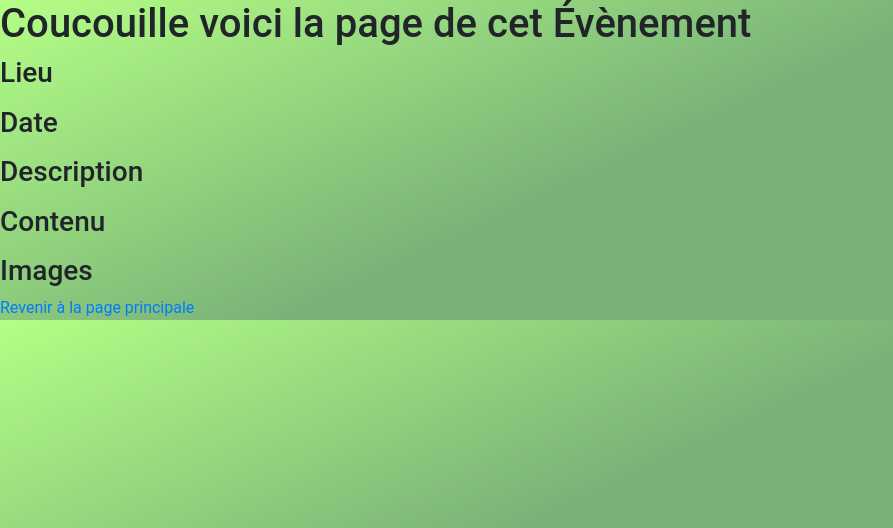
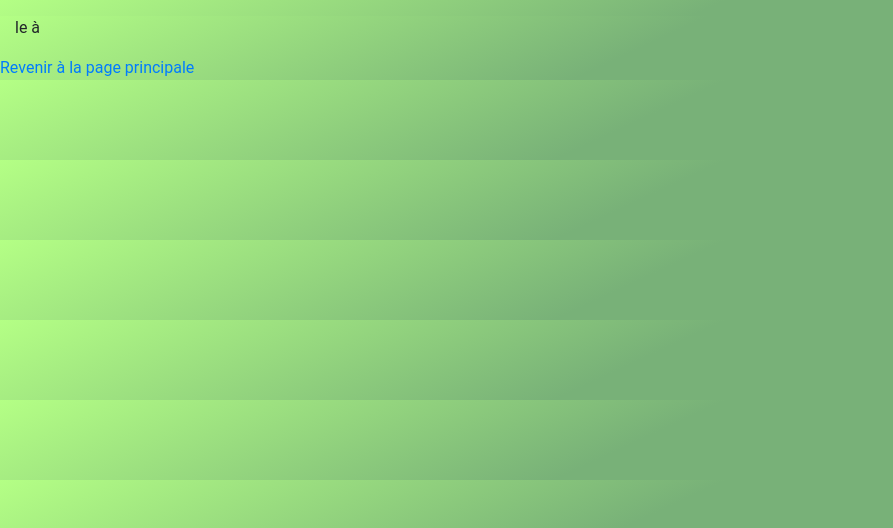
Before and after one commit to florianmathieudev/GRBA, a PHP site: template GRBA/templates/main/currentEvent.html.twig in a window 1280 px wide. Shown: the top 528 px of the page, without its empty margins (0-893 px from the left). Run offline with PHP 8.4, Linux system fonts and the light colour scheme; the template is opened without the code that fills it, so the values that code supplies are empty; some libraries are stand-ins or nearby versions.

Commit message:
currentEevnt

```diff
--- a/GRBA/templates/base.html.twig
+++ b/GRBA/templates/base.html.twig
@@ -10,7 +10,7 @@
         <style>@import url('https://fonts.googleapis.com/css?family=Amatic+SC:400,700&display=swap');
                 </style>
 
-        <link href="https://stackpath.bootstrapcdn.com/font-awesome/4.7.0/css/font-awesome.min.css" rel="stylesheet" integrity="sha384-wvfXpqpZZVQGK6TAh5PVlGOfQNHSoD2xbE+QkPxCAFlNEevoEH3Sl0sibVcOQVnN" crossorigin="anonymous">
+
         <link rel="stylesheet" href="https://stackpath.bootstrapcdn.com/bootstrap/4.3.1/css/bootstrap.min.css" integrity="sha384-ggOyR0iXCbMQv3Xipma34MD+dH/1fQ784/j6cY/iJTQUOhcWr7x9JvoRxT2MZw1T" crossorigin="anonymous">
 
         <link rel="stylesheet" href="/css/style.css">
--- a/GRBA/templates/main/currentEvent.html.twig
+++ b/GRBA/templates/main/currentEvent.html.twig
@@ -3,21 +3,26 @@
 {% block title %}GRBA - Groupe des Randonneurs et Baliseurs Aubois{% endblock %}
 
 {% block body %}
+    <div class="container">
+        <div class="picture">
+            <ul>
+                <li>
+                    <span>
+                        {% for picture in pictures %}
+                            <img src="{{ asset('uploads/' ~ picture.path ) }}" height="80em" >
+                        {% endfor %}
+                    </span>
+                </li>
+            </ul>
 
-<h1>Coucouille voici la page de cet Évènement</h1>
-    <h3>Lieu</h3>
-    <p>{{ event.place }}</p>
-    <h3>Date</h3>
-    <p>{{ event.date ? event.date|date('Y-m-d H:i:s') : '' }}</p>
-    <h3>Description</h3>
-    <p>{{ event.description }}</p>
-    <h3>Contenu</h3>
-    <p>{{ event.content }}</p>
-    <h3>Images</h3>
+        </div>
+        <div class="content">
+            <p> le {{ event.date|localizeddate('none', 'none', null, null, 'EEEE dd MMMM')}} à {{ event.date ? event.date|date('H:i') : '' }}</p>
+            <p>{{ event.content }}</p>
 
-    {% for picture in pictures %}
-        <img src="{{ asset('uploads/' ~ picture.path ) }}" height="80em" >
-    {% endfor %}
+        </div>
+    </div>
+
 <a href="{{ path('main') }}">Revenir à la page principale</a>
 
 {% endblock %}
```
